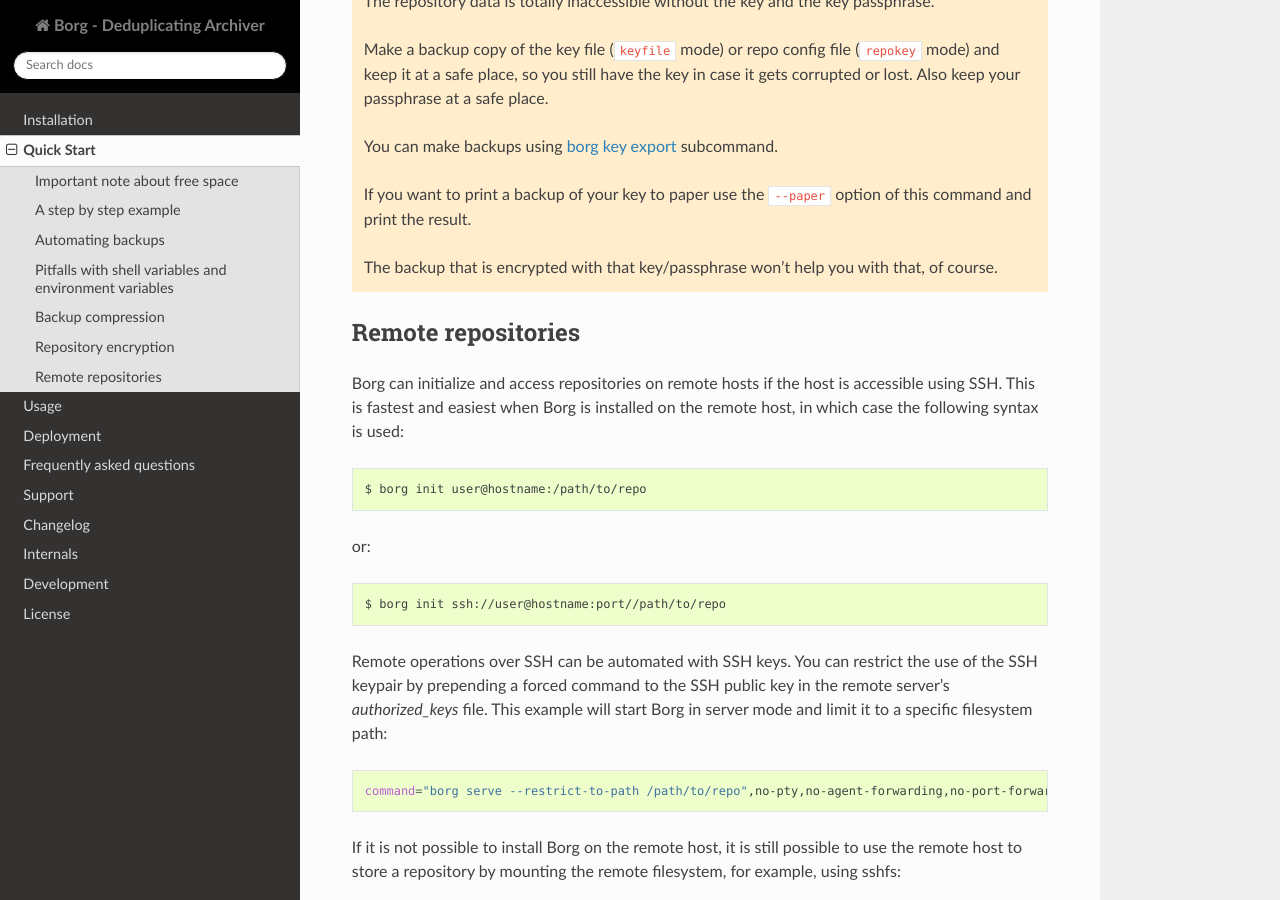
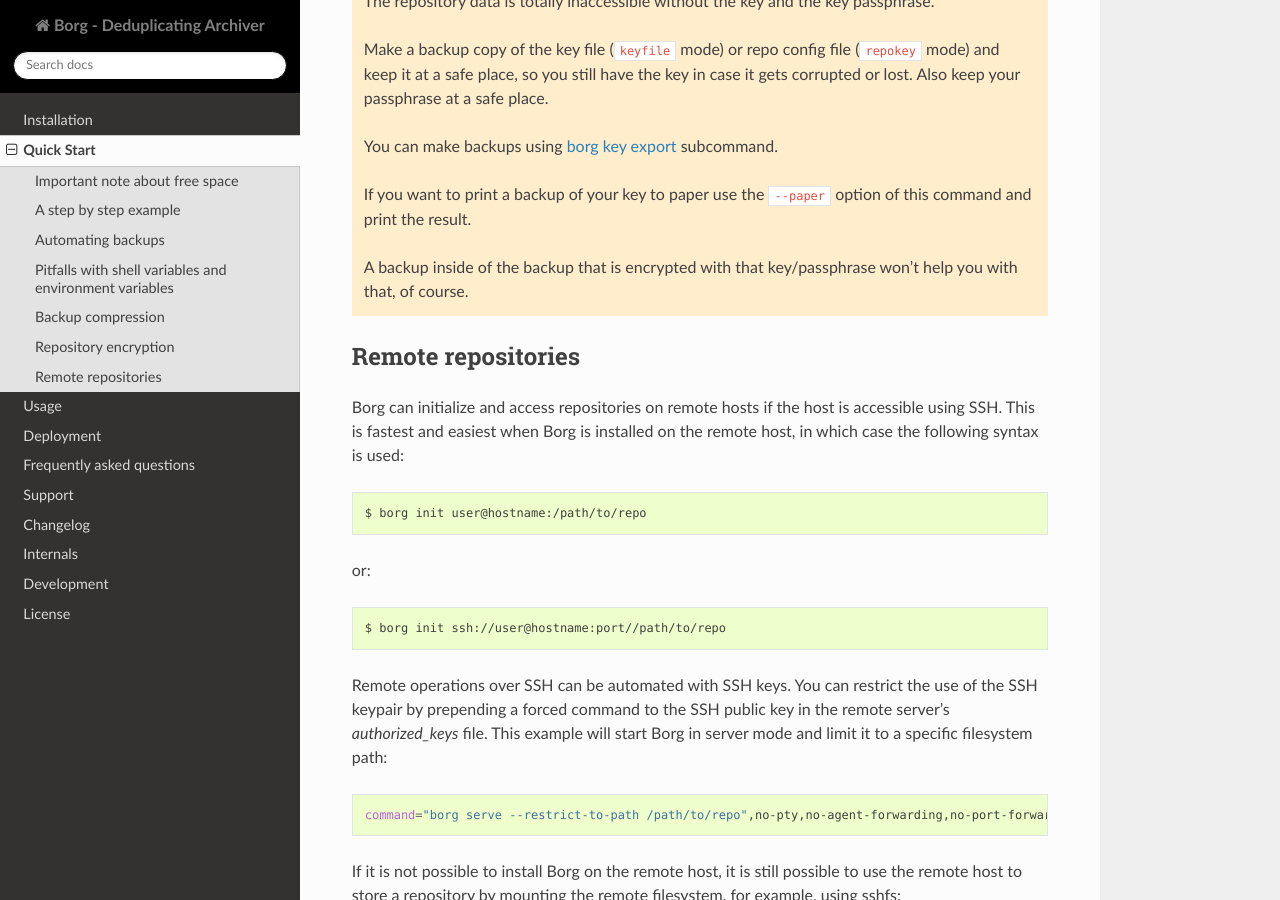
Before and after one commit to borgbackup/borg, a Sphinx documentation site: the page built from docs/quickstart.rst, in a window 1280 px wide and 900 px high, scrolled down 4903 px. Built offline with Sphinx 7.4.7 and the Read the Docs theme 2.0.0, drawn with Linux system fonts in a browser that asks for light colours; pages that are not in the unit, such as notebooks, are missing from menus; the version number could not be read and is left out.

Commit message:
fixup! archiver: Add documentation for "key export" and

```diff
--- a/docs/quickstart.rst
+++ b/docs/quickstart.rst
@@ -233,8 +233,8 @@
     If you want to print a backup of your key to paper use the ``--paper``
     option of this command and print the result.
 
-    The backup that is encrypted with that key/passphrase won't help you
-    with that, of course.
+    A backup inside of the backup that is encrypted with that key/passphrase
+    won't help you with that, of course.
 
 .. _remote_repos:
 
```
Also changed, not shown: 1 other file.
